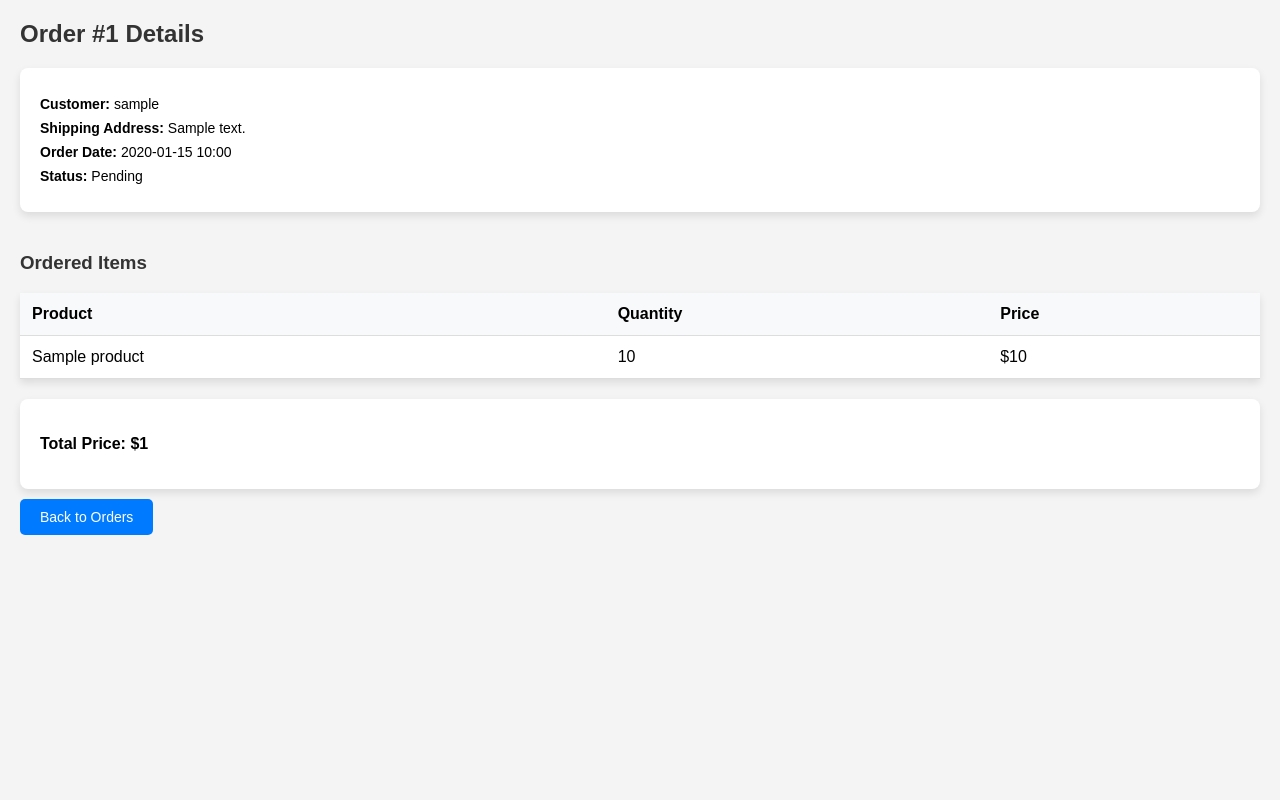
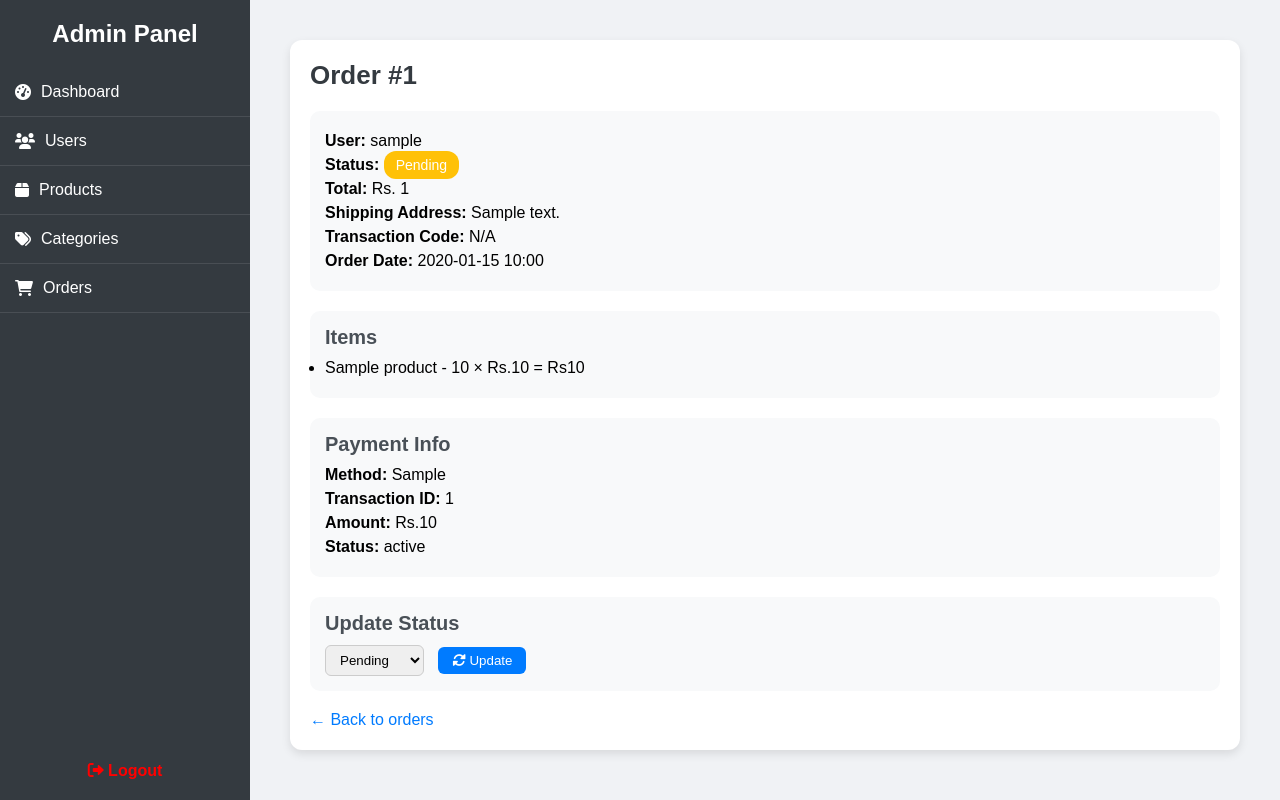
Before and after one commit to KumarDha34/Django-Ecommerce-project, a Django app: template accounts/templates/accounts/order_detail.html in a window 1280 px wide. Run offline with Django 5.2, Linux system fonts and the light colour scheme; the template is opened without the code that fills it: most values are stand-ins (such as "Sample title", 1, 10 or a date in 2020).

Commit message:
Updated Order Detail

```diff
--- a/accounts/templates/accounts/order_detail.html
+++ b/accounts/templates/accounts/order_detail.html
@@ -1,134 +1,143 @@
+{% extends 'accounts/admin_dashboard.html' %}
+{% load static %}
 {% block content %}
-<h2>Order #{{ order.id }} Details</h2>
-
-<!-- Order Information Section -->
-<div class="order-info">
-    <p><strong>Customer:</strong> {{ order.user.username }}</p>
-    <p><strong>Shipping Address:</strong> {{ order.shipping_address }}</p>
-    <p><strong>Order Date:</strong> {{ order.order_date|date:"Y-m-d H:i" }}</p>
-    <p><strong>Status:</strong> {{ order.status }}</p>
-</div>
-
-<h3>Ordered Items</h3>
-
-<!-- Order Items Table -->
-<table class="order-items-table">
-    <thead>
-        <tr>
-            <th>Product</th>
-            <th>Quantity</th>
-            <th>Price</th>
-        </tr>
-    </thead>
-    <tbody>
-        {% for item in order_items %}
-        <tr>
-            <td>{{ item.product.name }}</td>
-            <td>{{ item.quantity }}</td>
-            <td>${{ item.item_total }}</td>
-        </tr>
-        {% endfor %}
-    </tbody>
-</table>
-
-<!-- Total Price -->
-<div class="total-price">
-    <p><strong>Total Price:</strong> ${{ order.total_price }}</p>
-</div>
-
-<!-- Navigation Back to Orders -->
-<div class="back-link">
-    <a href="{% url 'admin_manage_orders' %}" class="btn-back">Back to Orders</a>
-</div>
-
-{% endblock %}
-
-<!-- Add some CSS -->
 <style>
-    * {
-        box-sizing: border-box;
+    .order-detail {
+        padding: 20px;
+        background-color: #ffffff;
+        border-radius: 12px;
+        box-shadow: 0 4px 10px rgba(0, 0, 0, 0.1);
+        margin: 20px;
+        font-family: 'Segoe UI', sans-serif;
     }
 
-    body {
-        font-family: 'Arial', sans-serif;
-        background-color: #f4f4f4;
-        margin: 20px;
+    .order-detail h2 {
+        font-size: 26px;
+        margin-bottom: 10px;
+        color: #343a40;
     }
 
-    h2 {
-        color: #333;
+    .order-section {
+        margin-top: 20px;
+        padding: 15px;
+        background-color: #f8f9fa;
+        border-radius: 10px;
     }
 
-    .order-info {
-        background-color: white;
-        padding: 20px;
-        border-radius: 8px;
-        box-shadow: 0 4px 8px rgba(0, 0, 0, 0.1);
-        margin-bottom: 20px;
+    .order-section h3 {
+        font-size: 20px;
+        color: #495057;
+        margin-bottom: 10px;
     }
 
-    .order-info p {
-        margin: 8px 0;
+    .order-section p,
+    .order-section li {
+        font-size: 16px;
+        margin: 6px 0;
+    }
+
+    .status-badge {
+        padding: 6px 12px;
+        border-radius: 12px;
+        color: #fff;
+        font-weight: 500;
         font-size: 14px;
     }
 
-    h3 {
-        margin-top: 40px;
-        color: #333;
+    .status-Pending {
+        background-color: #ffc107;
     }
 
-    /* Styling for the Order Items Table */
-    .order-items-table {
-        width: 100%;
-        border-collapse: collapse;
-        margin-bottom: 20px;
-        background-color: white;
-        box-shadow: 0 4px 8px rgba(0, 0, 0, 0.1);
+    .status-Shipped {
+        background-color: #17a2b8;
     }
 
-    .order-items-table th, .order-items-table td {
-        padding: 12px;
-        text-align: left;
-        border-bottom: 1px solid #ddd;
+    .status-Delivered {
+        background-color: #28a745;
     }
 
-    .order-items-table th {
-        background-color: #f8f9fa;
+    form select {
+        padding: 6px 10px;
+        border-radius: 6px;
+        border: 1px solid #ccc;
     }
 
-    .order-items-table tr:hover {
-        background-color: #f1f1f1;
+    form button {
+        padding: 6px 14px;
+        background-color: #007bff;
+        color: white;
+        border: none;
+        border-radius: 6px;
+        cursor: pointer;
+        margin-left: 10px;
+        transition: background-color 0.3s;
     }
 
-    /* Total Price Section */
-    .total-price {
-        background-color: white;
-        padding: 20px;
-        border-radius: 8px;
-        box-shadow: 0 4px 8px rgba(0, 0, 0, 0.1);
-        margin-top: 20px;
+    form button:hover {
+        background-color: #0056b3;
     }
 
-    .total-price p {
-        font-size: 16px;
-        font-weight: bold;
+    .back-link {
+        display: inline-block;
+        margin-top: 20px;
+        color: #007bff;
+        text-decoration: none;
+        font-weight: 500;
     }
 
-    /* Back Button */
-    .back-link {
-        margin-top: 20px;
-    }
-
-    .btn-back {
-        padding: 10px 20px;
-        background-color: #007bff;
-        color: white;
-        text-decoration: none;
-        border-radius: 5px;
-        font-size: 14px;
-    }
-
-    .btn-back:hover {
-        background-color: #0056b3;
+    .back-link:hover {
+        text-decoration: underline;
     }
 </style>
+
+<div class="order-detail">
+    <h2>Order #{{ order.id }}</h2>
+
+    <div class="order-section">
+        <p><strong>User:</strong> {{ order.user.username }}</p>
+        <p><strong>Status:</strong>
+            <span class="status-badge status-{{ order.status }}">{{ order.status }}</span>
+        </p>
+        <p><strong>Total:</strong> Rs. {{ order.total_price }}</p>
+        <p><strong>Shipping Address:</strong> {{ order.shipping_address }}</p>
+        <p><strong>Transaction Code:</strong> {{ order.transaction_code|default:"N/A" }}</p>
+        <p><strong>Order Date:</strong> {{ order.order_date|date:"Y-m-d H:i" }}</p>
+    </div>
+
+    <div class="order-section">
+        <h3>Items</h3>
+        <ul>
+            {% for item in items %}
+            <li>{{ item.product.name }} - {{ item.quantity }} × Rs.{{ item.product.price }} = Rs{{ item.item_total }}</li>
+            {% endfor %}
+        </ul>
+    </div>
+
+    <div class="order-section">
+        <h3>Payment Info</h3>
+        {% if payment %}
+        <p><strong>Method:</strong> {{ payment.payment_method }}</p>
+        <p><strong>Transaction ID:</strong> {{ payment.transaction_id }}</p>
+        <p><strong>Amount:</strong> Rs.{{ payment.amount }}</p>
+        <p><strong>Status:</strong> {{ payment.payment_status }}</p>
+        {% else %}
+        <p>No payment details.</p>
+        {% endif %}
+    </div>
+
+    <div class="order-section">
+        <h3>Update Status</h3>
+        <form method="post" action="{% url 'update_order_status' order.id %}">
+            {% csrf_token %}
+            <select name="status">
+                <option value="Pending" {% if order.status == 'Pending' %}selected{% endif %}>Pending</option>
+                <option value="Shipped" {% if order.status == 'Shipped' %}selected{% endif %}>Shipped</option>
+                <option value="Delivered" {% if order.status == 'Delivered' %}selected{% endif %}>Delivered</option>
+            </select>
+            <button type="submit"><i class="fas fa-sync-alt"></i> Update</button>
+        </form>
+    </div>
+
+    <a href="{% url 'admin_orders' %}" class="back-link">← Back to orders</a>
+</div>
+{% endblock %}
```
